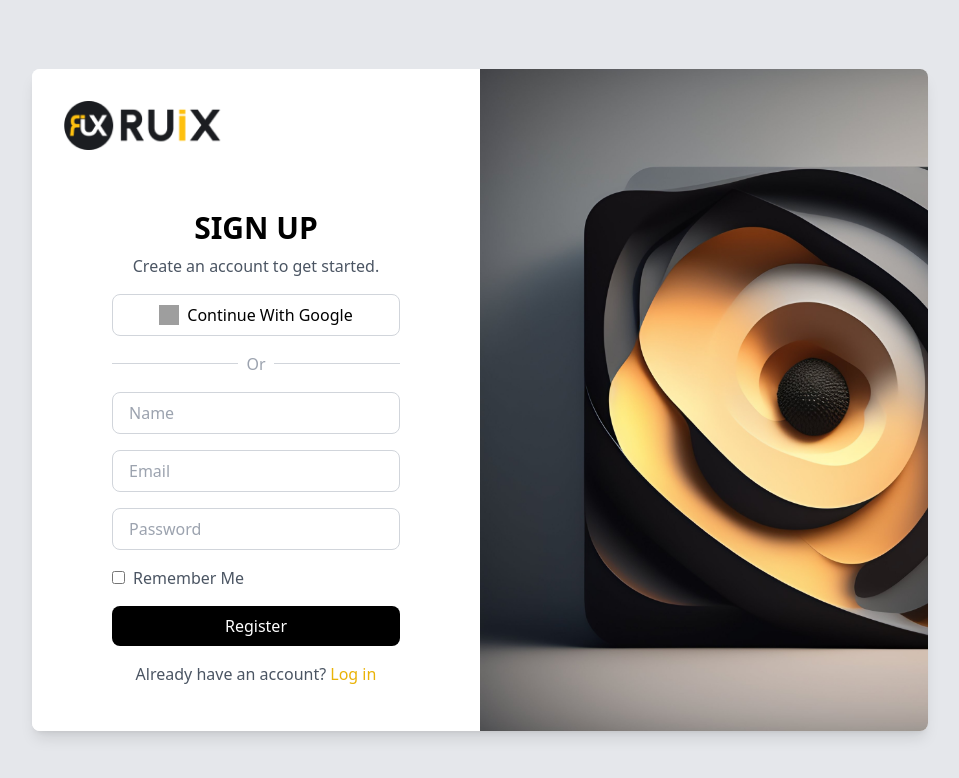
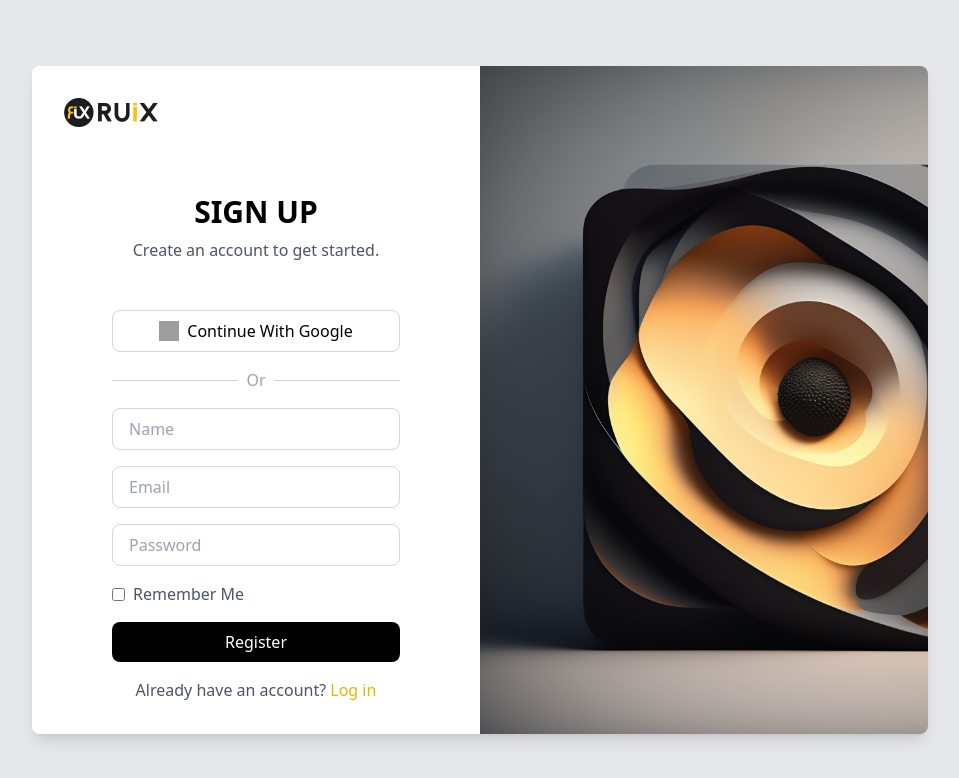
Before and after one commit to campbell-15/signup, a React (Create React App) app: page / in a window 1280 px wide. Shown: the top 778 px of the page, without its empty margins (160-1119 px from the left). Built offline with nearby package versions, Linux system fonts and the light colour scheme; grey boxes are pictures that could not be loaded.

Commit message:
Chore:Improved UI

```diff
--- a/src/App.js
+++ b/src/App.js
@@ -6,13 +6,13 @@ const App = () => {
   return (
     <div className="flex min-h-screen items-center justify-center bg-gray-200">
       <div className="flex flex-col lg:flex-row w-full lg:w-3/4 max-w-4xl bg-white shadow-lg rounded-lg overflow-hidden">
-        <div className="flex flex-col items-center justify-center w-full lg:w-1/2 p-8 bg-white relative">
+        <div className="flex flex-col items-center justify-center w-full lg:w-1/2 p-8 bg-white relative rounded-lg lg:rounded-none">
           <div className="absolute top-8 left-8">
-            <img src={logo} alt="Ruix Logo" className="w-40 h-auto" />
+            <img src={logo} alt="Ruix Logo" className="w-24 h-auto" />
           </div>
           <div className="mt-24 w-4/5 lg:w-3/4 text-center">
             <h2 className="text-3xl font-bold mb-2">SIGN UP</h2>
-            <p className="text-gray-600 mb-4">
+            <p className="text-gray-600 mb-12">
               Create an account to get started.
             </p>
             <button className="flex items-center justify-center w-full py-2 mb-4 border border-gray-300 rounded-lg hover:bg-gray-100">
@@ -65,8 +65,14 @@ const App = () => {
             </p>
           </div>
         </div>
-        <div className="hidden lg:flex w-full lg:w-1/2 items-center justify-center bg-gray-200">
-          <img className="w-full h-auto object-cover" src={background} alt="Artistic" />
+        <div className="hidden lg:flex w-full lg:w-1/2 items-center justify-center bg-gray-200 rounded-lg lg:rounded-none">
+          <div className="w-full h-full">
+            <img
+              className="w-full h-full object-cover rounded-lg lg:rounded-none"
+              src={background}
+              alt="Artistic"
+            />
+          </div>
         </div>
       </div>
     </div>
```
